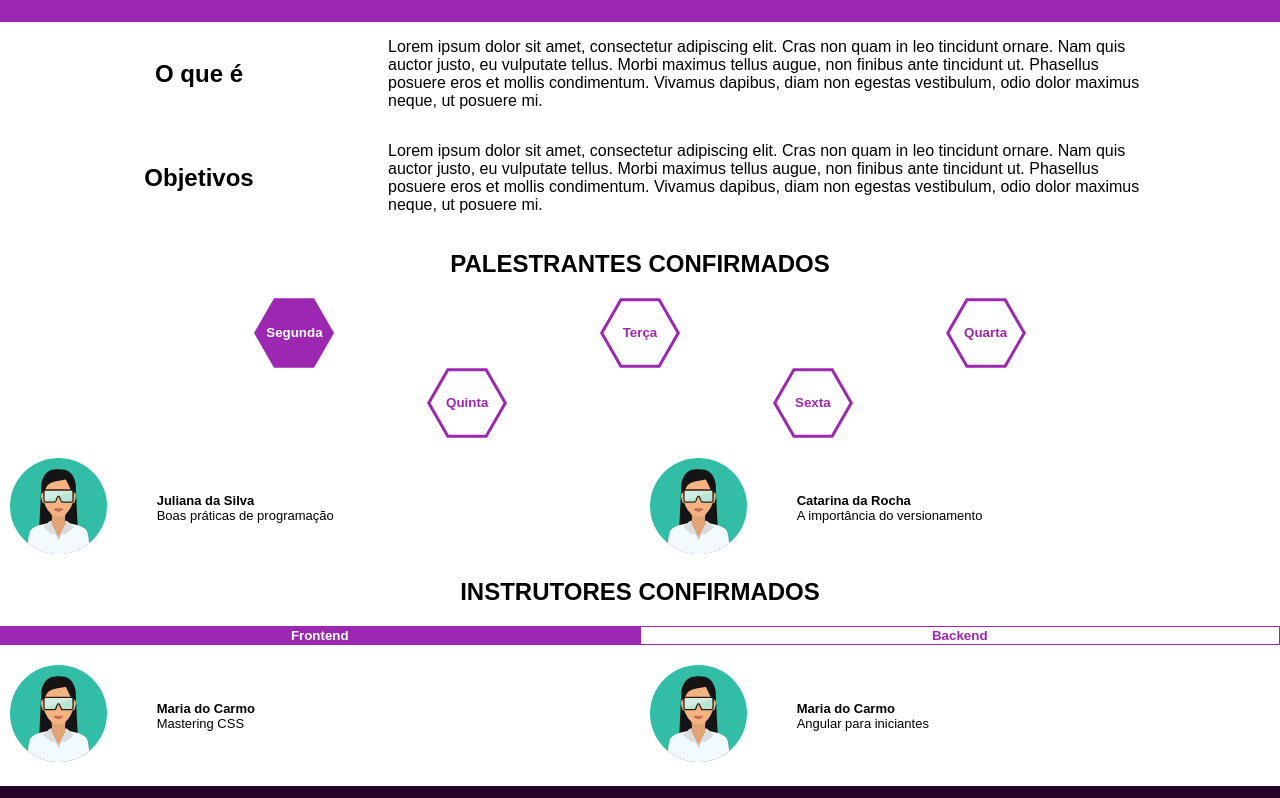
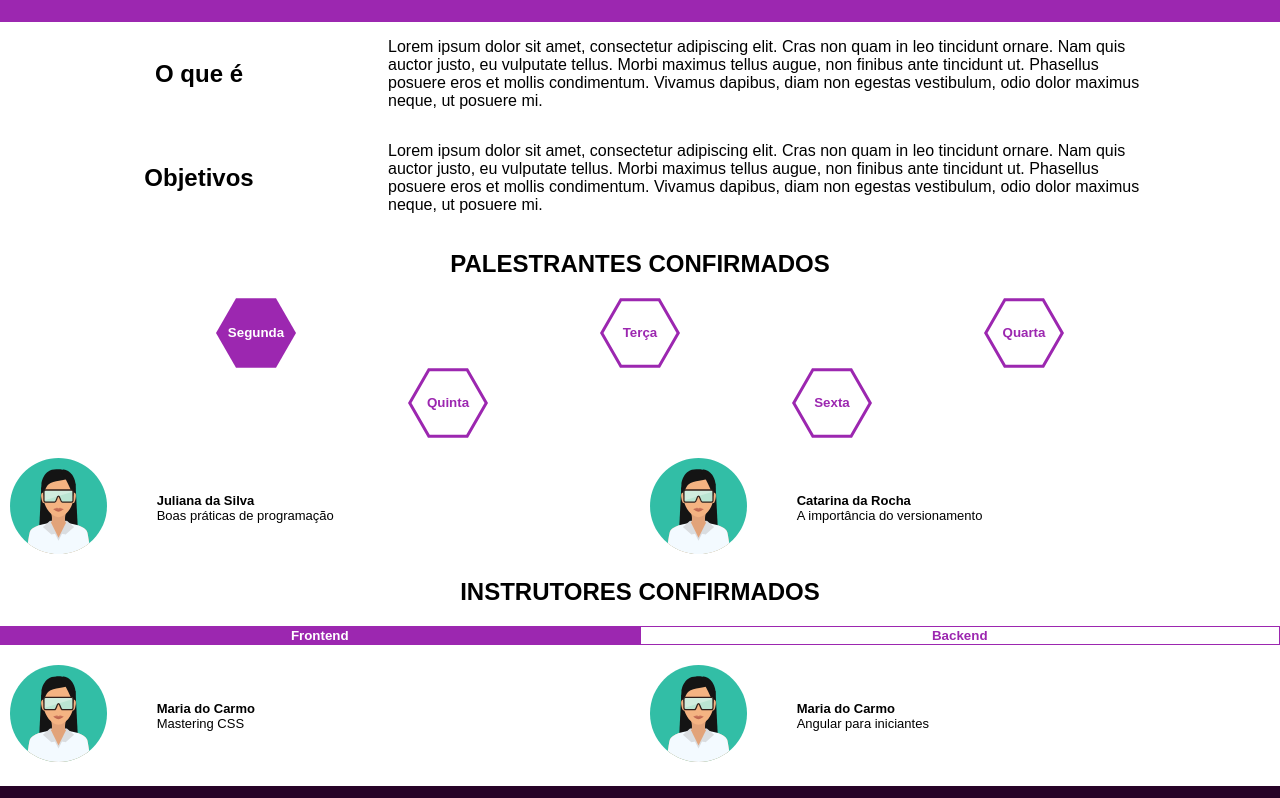
Before and after one commit to Allanflo88/site-semana-da-tecnologia-fatec-sorocaba, a website: page index.html in a window 1280 px wide. Shown: the part 778-1576 px from the top of the page. Drawn offline with Linux system fonts and the light colour scheme; files whose address does not match are found by name.

Commit message:
fix button spacing

```diff
--- a/style.scss
+++ b/style.scss
@@ -153,7 +153,7 @@ body {
       background-position: center;
       height: 70px;
       padding: 0;
-      width: 27%;
+      width: 30vw;
 
       &--active {
         color: white;
```
Also changed, not shown: style.css, 1 other file.
